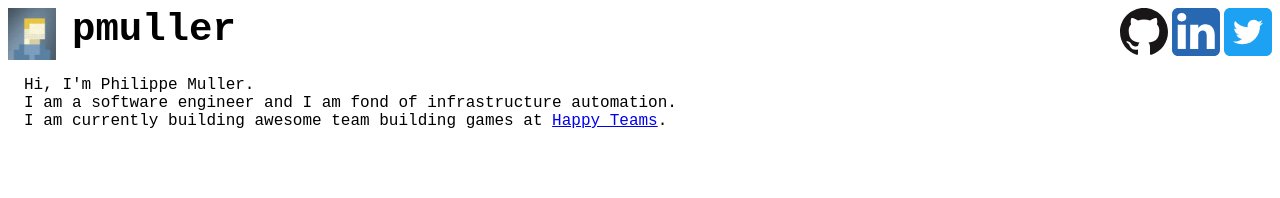
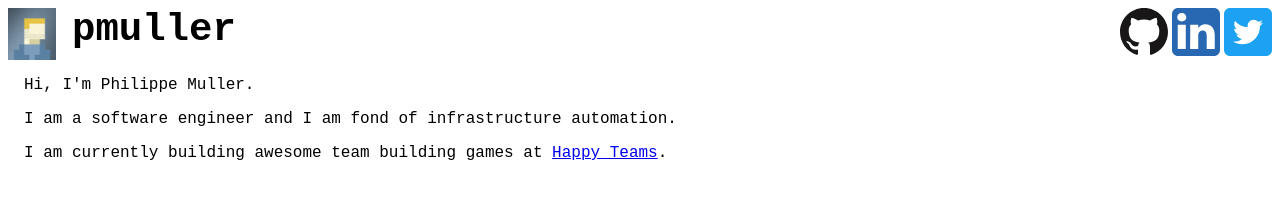
Before and after one commit to pmuller/website, a Gatsby site in the folder packages/website/: page / in a window 1280 px wide. Built offline with nearby package versions, Linux system fonts and the light colour scheme; Gatsby itself is replaced by a stand-in of ours.

Commit message:
Use p elements

```diff
--- a/packages/website/src/components/Introduction.tsx
+++ b/packages/website/src/components/Introduction.tsx
@@ -4,16 +4,14 @@ import { container } from "./Introduction.module.css";
 
 export const Introduction: React.FC = () => (
   <section className={container}>
-    <div>Hi, I'm Philippe Muller.</div>
-    <div>
-      I am a software engineer and I am fond of infrastructure automation.
-    </div>
-    <div>
+    <p>Hi, I'm Philippe Muller.</p>
+    <p>I am a software engineer and I am fond of infrastructure automation.</p>
+    <p>
       I am currently building awesome team building games at{" "}
       <a target="_blank" rel="noopener" href="https://happyteams.events/en">
         Happy Teams
       </a>
       .
-    </div>
+    </p>
   </section>
 );
```
